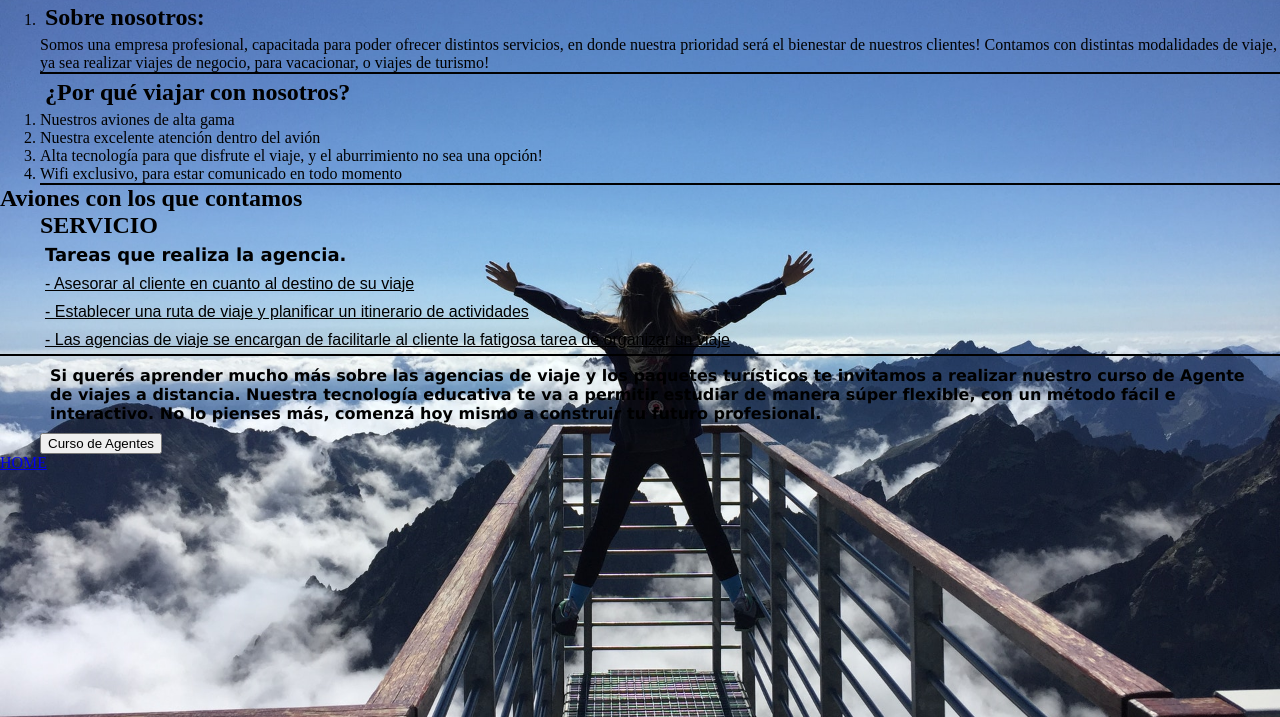
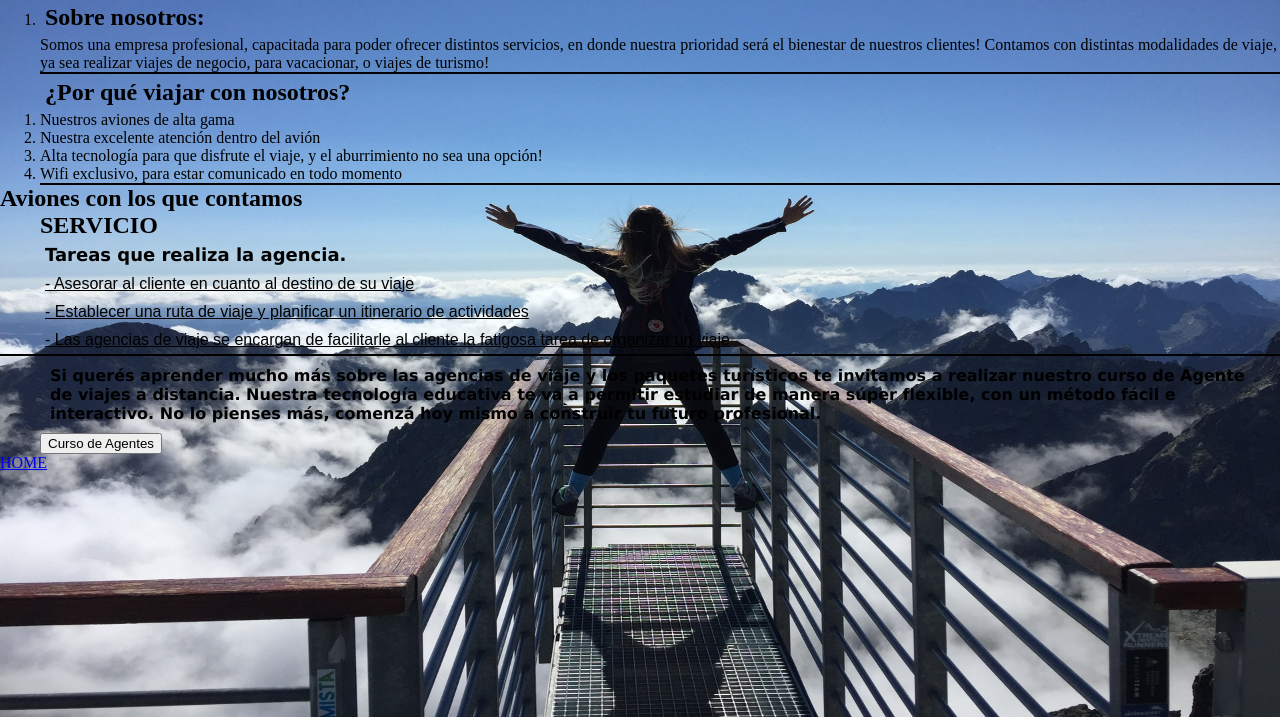
Before and after one commit to Mat060600/ViajesADistancia, a website: page paginas/empresa.html in a window 1280 px wide. Shown: the part 83-800 px from the top of the page. Drawn offline with Linux system fonts and the light colour scheme.

Commit message:
correción de formato

```diff
--- a/scss/_empresa.scss
+++ b/scss/_empresa.scss
@@ -1,11 +1,8 @@
-
-
-.empresaBody{
+.empresaBody {
   background-image: url(/imagenes/empresa.jpg);
-  background-size: 100vh 100vw;
+  background-size: 100vw 100vh;
   background-attachment: fixed;
 }
-
 
 .parrafo-uno-servicio__titulo {
   color: black;
@@ -34,10 +31,6 @@
   font-size: medium;
 }
 
-
-
-
-
 .menu1 {
   text-align: center;
   margin: 20px;
--- a/scss/_estilos.scss
+++ b/scss/_estilos.scss
@@ -9,8 +9,6 @@
 .homeContacto {
   color: black;
 }
-
-
 
 @media screen and (min-width: 800px) {
   body {
--- a/scss/_formulario.scss
+++ b/scss/_formulario.scss
@@ -1,4 +1,3 @@
-
 .bodyform {
   background-image: url(/imagenes/puente.jpg);
   background-size: 100vw 100vh;
--- a/scss/_navbar.scss
+++ b/scss/_navbar.scss
@@ -1,12 +1,10 @@
-
 .header {
   background-color: #626a75;
   height: 80px;
-  position:relative;
+  position: relative;
   width: 100%;
   top: 0;
   left: 0;
-
 }
 
 .nav {
```
Also changed, not shown: index.html (+1 -11 lines), paginas/ofertas.html (+1 -1 lines), css/style.css, paginas/empresa.html (indentation only), 1 other file. Lines whose indentation alone changed are shown as unchanged.
